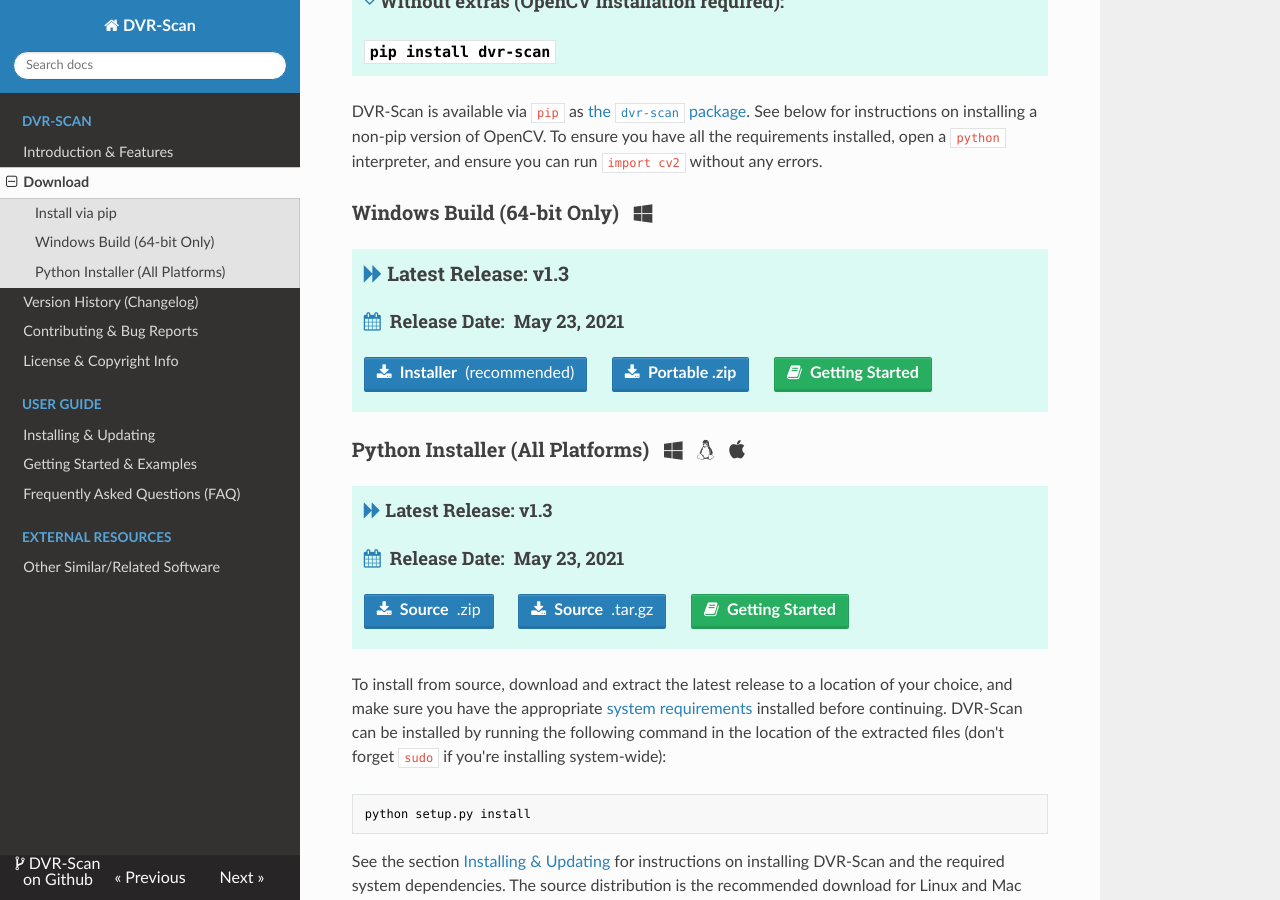
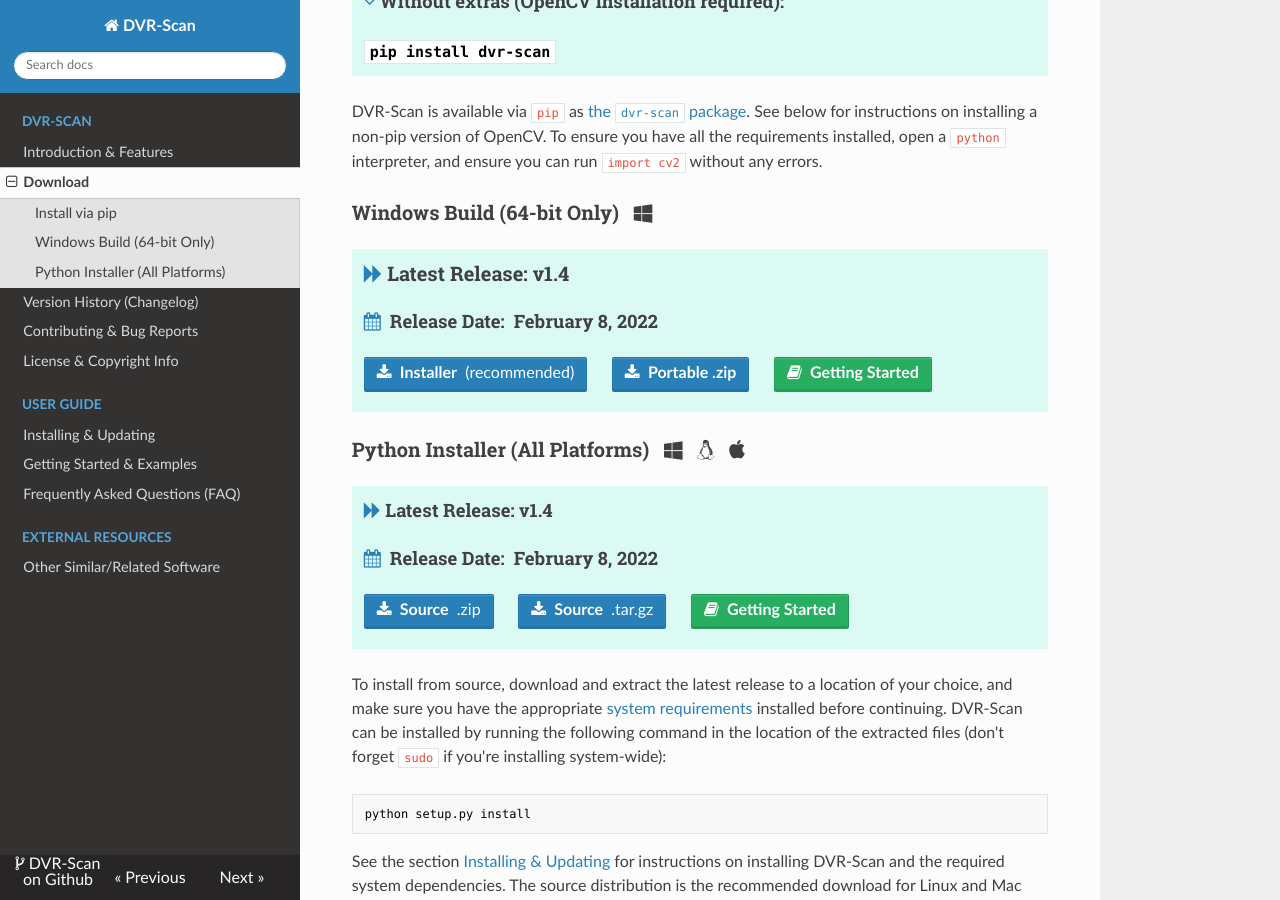
Before and after one commit to Breakthrough/DVR-Scan, an MkDocs documentation site: the page built from docs/download.md, in a window 1280 px wide and 900 px high, scrolled down 581 px. Built offline with MkDocs 1.6.1, drawn with Linux system fonts in a browser that asks for light colours; nearby versions of some CDN libraries; old or Windows-style settings are respelled for this version of MkDocs.

Commit message:
v1.4 release.

```diff
--- a/docs/download.md
+++ b/docs/download.md
@@ -23,17 +23,17 @@
 ### Windows Build (64-bit Only) &nbsp; <span class="wy-text-neutral"><span class="fa fa-windows"></span></span>
 
 <div class="important">
-<h3 class="wy-text-neutral"><span class="fa fa-forward wy-text-info"></span> Latest Release: <b class="wy-text-neutral">v1.3</b></h3>
-<h4 class="wy-text-neutral"><span class="fa fa-calendar wy-text-info"></span>&nbsp; Release Date:&nbsp; <b>May 23, 2021</b></h4>
-<a href="https://github.com/Breakthrough/DVR-Scan/releases/download/v1.3/dvr-scan-1.3-win64.exe" class="btn btn-info" style="margin-bottom:8px;" role="button"><span class="fa fa-download"></span>&nbsp; <b>Installer</b>&nbsp;&nbsp;(recommended)</a> &nbsp;&nbsp;&nbsp;&nbsp; <a href="https://github.com/Breakthrough/DVR-Scan/releases/download/v1.3/dvr-scan-1.3-win64-portable.zip" class="btn btn-info" style="margin-bottom:8px;" role="button"><span class="fa fa-download"></span>&nbsp; <b>Portable .zip</b></a> &nbsp;&nbsp;&nbsp;&nbsp; <a href="../guide/examples/" class="btn btn-success" style="margin-bottom:8px;" role="button"><span class="fa fa-book"></span>&nbsp; <b>Getting Started</b></a>
+<h3 class="wy-text-neutral"><span class="fa fa-forward wy-text-info"></span> Latest Release: <b class="wy-text-neutral">v1.4</b></h3>
+<h4 class="wy-text-neutral"><span class="fa fa-calendar wy-text-info"></span>&nbsp; Release Date:&nbsp; <b>February 8, 2022</b></h4>
+<a href="https://github.com/Breakthrough/DVR-Scan/releases/download/v1.4/dvr-scan-1.4-win64.exe" class="btn btn-info" style="margin-bottom:8px;" role="button"><span class="fa fa-download"></span>&nbsp; <b>Installer</b>&nbsp;&nbsp;(recommended)</a> &nbsp;&nbsp;&nbsp;&nbsp; <a href="https://github.com/Breakthrough/DVR-Scan/releases/download/v1.4/dvr-scan-1.4-win64-portable.zip" class="btn btn-info" style="margin-bottom:8px;" role="button"><span class="fa fa-download"></span>&nbsp; <b>Portable .zip</b></a> &nbsp;&nbsp;&nbsp;&nbsp; <a href="../guide/examples/" class="btn btn-success" style="margin-bottom:8px;" role="button"><span class="fa fa-book"></span>&nbsp; <b>Getting Started</b></a>
 </div>
 
 ### Python Installer (All Platforms) &nbsp; <span class="wy-text-neutral"><span class="fa fa-windows"></span> &nbsp; <span class="fa fa-linux"></span> &nbsp; <span class="fa fa-apple"></span></span></h3>
 
 <div class="important">
-<h4 class="wy-text-neutral"><span class="fa fa-forward wy-text-info"></span> Latest Release: <b class="wy-text-neutral">v1.3</b></h4>
-<h4 class="wy-text-neutral"><span class="fa fa-calendar wy-text-info"></span>&nbsp; Release Date:&nbsp; <b>May 23, 2021</b></h4>
-<a href="https://github.com/Breakthrough/DVR-Scan/archive/v1.3.zip" class="btn btn-info" style="margin-bottom:8px;" role="button"><span class="fa fa-download"></span>&nbsp; <b>Source</b>&nbsp;&nbsp;.zip</a> &nbsp;&nbsp;&nbsp;&nbsp; <a href="https://github.com/Breakthrough/DVR-Scan/archive/v1.3.tar.gz" class="btn btn-info" style="margin-bottom:8px;" role="button"><span class="fa fa-download"></span>&nbsp; <b>Source</b>&nbsp;&nbsp;.tar.gz</a> &nbsp;&nbsp;&nbsp;&nbsp; <a href="../examples/usage/" class="btn btn-success" style="margin-bottom:8px;" role="button"><span class="fa fa-book"></span>&nbsp; <b>Getting Started</b></a>
+<h4 class="wy-text-neutral"><span class="fa fa-forward wy-text-info"></span> Latest Release: <b class="wy-text-neutral">v1.4</b></h4>
+<h4 class="wy-text-neutral"><span class="fa fa-calendar wy-text-info"></span>&nbsp; Release Date:&nbsp; <b>February 8, 2022</b></h4>
+<a href="https://github.com/Breakthrough/DVR-Scan/archive/v1.4.zip" class="btn btn-info" style="margin-bottom:8px;" role="button"><span class="fa fa-download"></span>&nbsp; <b>Source</b>&nbsp;&nbsp;.zip</a> &nbsp;&nbsp;&nbsp;&nbsp; <a href="https://github.com/Breakthrough/DVR-Scan/archive/v1.4.tar.gz" class="btn btn-info" style="margin-bottom:8px;" role="button"><span class="fa fa-download"></span>&nbsp; <b>Source</b>&nbsp;&nbsp;.tar.gz</a> &nbsp;&nbsp;&nbsp;&nbsp; <a href="../examples/usage/" class="btn btn-success" style="margin-bottom:8px;" role="button"><span class="fa fa-book"></span>&nbsp; <b>Getting Started</b></a>
 </div>
 
 To install from source, download and extract the latest release to a location of your choice, and make sure you have the appropriate [system requirements](#dependencies) installed before continuing.  DVR-Scan can be installed by running the following command in the location of the extracted files (don't forget `sudo` if you're installing system-wide):
--- a/dvr-scan.py
+++ b/dvr-scan.py
@@ -11,7 +11,7 @@
 # to using `python -m dvr_scan`) to prevent confusion with installed copies.
 # Programmatically, this file is identical to the dvr_scan/__main__.py file.
 #
-# Copyright (C) 2016-2021 Brandon Castellano <http://www.bcastell.com>.
+# Copyright (C) 2016-2022 Brandon Castellano <http://www.bcastell.com>.
 #
 # DVR-Scan is licensed under the BSD 2-Clause License; see the included
 # LICENSE file or visit one of the following pages for details:
--- a/dvr_scan/__init__.py
+++ b/dvr_scan/__init__.py
@@ -49,13 +49,13 @@
 
 
 # Used for module identification and when printing copyright & version info.
-__version__ = 'v1.3'
+__version__ = 'v1.4'
 
 # About & copyright message string shown for the -v/--version CLI argument.
 ABOUT_STRING = """-----------------------------------------------
 DVR-Scan %s
 -----------------------------------------------
-Copyright (C) 2016-2021 Brandon Castellano
+Copyright (C) 2016-2022 Brandon Castellano
 < https://github.com/Breakthrough/DVR-Scan >
 
 This DVR-Scan is licensed under the BSD 2-Clause license; see the
--- a/setup.py
+++ b/setup.py
@@ -56,7 +56,7 @@
 
 setup(
     name='dvr-scan',
-    version='1.4-dev',
+    version='1.4',
     description="Tool for finding and extracting motion events in video files"
                 "(e.g. security camera footage).",
     long_description=open('package-info.rst').read(),
```
Also changed, not shown: README.md (+1 -1 lines), docs/changelog.md (+1 -1 lines), 2 other files.
